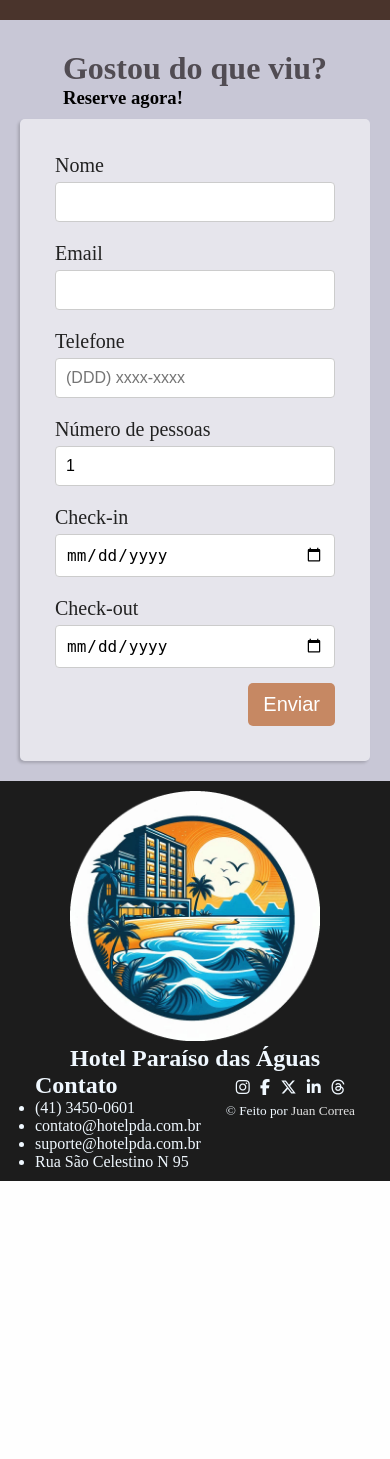
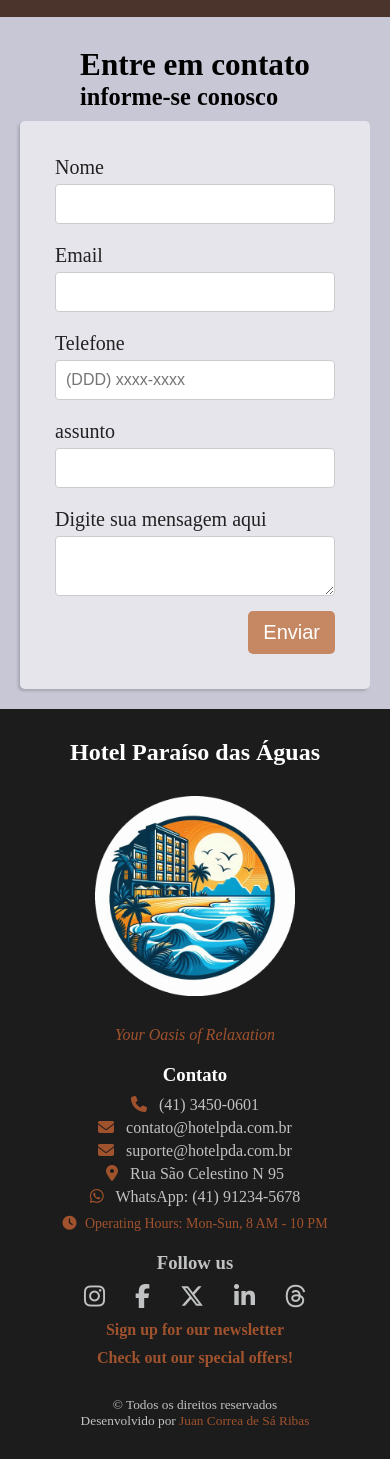
Before and after one commit to JuanCorreadeSaRibas/Projeto-Hotel, a PHP site: page / in a window 390 px wide. Shown: the part 2158-3617 px from the top of the page. Before the commit the page ends 3339 px from the top, so only its background shows below. Run offline with PHP 8.4, Linux system fonts and the light colour scheme; some web fonts are replaced.

Commit message:
Front-end pronto
É oq vamos ver

```diff
--- a/index.html
+++ b/index.html
@@ -36,30 +36,53 @@
                 <p>A combinação perfeita de luxo e hospitalidade em um só lugar.</p>
             </div>
         </section>
+        <section id="reserve">
+            <div class="rooms">
+                <div class="reserve-title-div">
+                    <h2>Quartos & Taxas <i class="fas fa-check-circle"></i></h2>
+                </div>
+                <div>
+                    <label for="amount">Número de pessoas</label>
+                    <select name="amount" id="amount">
+                        <option value="1" selected>1</option>
+                        <option value="2">2</option>
+                        <option value="3">3</option>
+                        <option value="4">4</option>
+                        <option value="5">5</option>
+                    </select>
 
+                </div>
+
+                <div>
+                    <label for="check-in">Check-in</label>
+                    <input type="date" name="check-in" id="check-in" required>
+                </div>
+                <div>
+
+                    <label for="check-out">Check-out</label>
+                    <input type="date" name="check-out" id="check-out" required>
+                </div>
+
+            </div>
+
+        </section>
         <section class="about" id="sobre">
             <div class="about-item">
                 <div class="about-text animate">
-                    <h2>Nossas Acomodações</h2>
-                    <p>Com quartos elegantemente decorados e equipados com as mais modernas comodidades, garantimos uma experiência de hospedagem única. Cada detalhe é pensado para seu máximo conforto, desde as camas king size até o serviço de quarto 24 horas.</p>
+                    <h1>Sobre o Hotel</h1>
+                    <p>Descubra o Paraíso das Águas, um refúgio perfeito para relaxar e renovar suas energias. Desfrute de acomodações confortáveis, vistas deslumbrantes e um atendimento impecável. Seja para uma escapada romântica ou férias em família, aqui você encontrará a tranquilidade e o conforto que merece. Reserve já! lor</p>
                 </div>
                 <div class="about-img">
-                    <img src="src/imagens/room-large.jpg" alt="Quarto do Hotel">
+                    <img src="src/imagens/pexels-asman-chema-91897-594077.jpg" alt="Quarto do Hotel">
                 </div>
             </div>
             <div class="about-item">
-                <div class="about-text animate">
-                    <h2>Lazer e Bem-Estar</h2>
-                    <p>Relaxe e recarregue as energias em nosso spa de luxo, que oferece uma variedade de tratamentos terapêuticos. Aproveite também nossa academia equipada com os mais modernos aparelhos e a piscina ao ar livre, ideal para um mergulho refrescante.</p>
-                </div>
-                <div class="about-img ">
-                    <img src="src/imagens/pool-medium.jpg" alt="Piscina do Hotel">
-                </div>
+
             </div>
         </section>
 
         <section class="location" id="localizacao">
-            <div class="location-text animate">
+            <div class="location-text">
                 <h2><i class="fas fa-map-location-dot "></i> Localização Privilegiada</h2>
                 <p>Situado em uma localização privilegiada, o Hotel Paraíso das Águas está próximo das principais atrações turísticas, centros de compras e áreas de negócios da cidade, proporcionando facilidade de acesso para todos os hóspedes.</p>
             </div>
@@ -68,10 +91,10 @@
             </div>
         </section>
 
-        <section id="reserve">
+        <section id="contato">
             <div class="reserve-title-div">
-                <h2>Gostou do que viu?</h2>
-                <h3>Reserve agora!</h3>
+                <h2>Entre em contato</h2>
+                <h3>informe-se conosco</h3>
             </div>
             <div id="formplace">
                 <form action="">
@@ -89,18 +112,15 @@
                             <input type="tel" name="phone" id="phone" autocomplete="tel" placeholder="(DDD) xxxx-xxxx" required>
                         </div>
                         <div class="form-item">
-                            <label for="amount">Número de pessoas</label>
-                            <input type="number" name="amount" id="amount" min="1" value="1" required>
+                            <label for="assunto">assunto</label>
+                            <input type="text" id="assunto">
                         </div>
                         <div class="form-item">
-                            <label for="check-in">Check-in</label>
-                            <input type="date" name="check-in" id="check-in" required>
-                        </div>
-                        <div class="form-item">
-                            <label for="check-out">Check-out</label>
-                            <input type="date" name="check-out" id="check-out" required>
+                            <label for="textmsg">Digite sua mensagem aqui</label>
+                            <textarea name="textmsg" id="textmsg"></textarea>
                             <input type="submit" value="Enviar">
                         </div>
+
                     </fieldset>
                 </form>
             </div>
@@ -108,30 +128,40 @@
     </main>
 
     <footer>
-        <div>
-            <img src="src/imagens/logo_favicon_no_bg_circled.png" alt="" width="250">
-            <h2>Hotel Paraíso das Águas</h2>
+        <div class="footer-item">
+            <div class="footer-logo">
+                <h2>Hotel Paraíso das Águas</h2>
+                <img src="src/imagens/logo_favicon_no_bg_circled.png" alt="" width="200">
+                <p class="tagline">Your Oasis of Relaxation</p> <!-- Added tagline -->
+            </div>
+
         </div>
-        <div>
-            <h2>Contato</h2>
-            <ul>
-                <li>(41) 3450-0601</li>
-                <li>contato@hotelpda.com.br</li>
-                <li>suporte@hotelpda.com.br</li>
-                <li>Rua São Celestino N 95</li>
+        <div class="footer-item">
+            <div class="footer-contact">
+                <h3>Contato</h3>
+                <ul>
+                    <li><i class="fa-solid fa-phone"></i> (41) 3450-0601</li> <!-- Added icon -->
+                    <li><i class="fa-solid fa-envelope"></i> contato@hotelpda.com.br</li> <!-- Added icon -->
+                    <li><i class="fa-solid fa-envelope"></i> suporte@hotelpda.com.br</li> <!-- Added icon -->
+                    <li><i class="fa-solid fa-location-dot"></i> Rua São Celestino N 95</li> <!-- Added icon -->
+                    <li><i class="fa-brands fa-whatsapp"></i> WhatsApp: (41) 91234-5678</li> <!-- Added WhatsApp -->
+                </ul>
+                <p class="operating-hours"><i class="fa-solid fa-clock"></i> Operating Hours: Mon-Sun, 8 AM - 10 PM</p> <!-- Added operating hours -->
+            </div>
+        </div>
+        <div class="footer-item">
+            <h3>Follow us</h3>
+            <ul class="social-media">
+                <li><a href="#"><i class="fa-brands fa-instagram"></i></a></li>
+                <li><a href="#"><i class="fa-brands fa-facebook-f"></i></a></li>
+                <li><a href="#"><i class="fa-brands fa-x-twitter"></i></a></li>
+                <li><a href="#"><i class="fa-brands fa-linkedin-in"></i></a></li>
+                <li><a href="#"><i class="fa-brands fa-threads"></i></a></li>
             </ul>
+            <a href="#" class="newsletter-signup">Sign up for our newsletter</a> <!-- Added newsletter signup -->
+            <a href="#" class="special-offers">Check out our special offers!</a> <!-- Added special offers link -->
         </div>
-        <div>
-            <ul class="social-media">
-                <li><i class="fa-brands fa-instagram"><a href="#"></a></i></li>
-                <li><i class="fa-brands fa-facebook-f"><a href="#"></a></i></li>
-                <li><i class="fa-brands fa-x-twitter"><a href="#"></a></i></li>
-                <li><i class="fa-brands fa-linkedin-in"><a href="#"></a></i></li>
-                <li><i class="fa-brands fa-threads"><a href="#"></a></i></li>
-            </ul>
-
-            <small>&copy; Feito por <a href="https://juancorreadesaribas.github.io/" target="_blank" rel=" noopener author">Juan Correa</a></small>
-        </div>
+        <small>&copy; Todos os direitos reservados <br> Desenvolvido por <a href="https://juancorreadesaribas.github.io/" target="_blank" rel="noopener author">Juan Correa de Sá Ribas</a>  </small>
     </footer>
 
     <script src="src/js/script.js"></script>
--- a/src/css/style.css
+++ b/src/css/style.css
@@ -42,13 +42,28 @@ body {
 
 header {
     width: 100%;
-    background-image: linear-gradient(120deg, #c68863, #db7c7c);
+    background-image: linear-gradient(90deg, #c68863, #db7c7c);
+    background-size: 300% 300%;
     color: #e2e2e2;
     top: 0;
     left: 0;
     box-shadow: 5px 0px 4px rgba(201, 201, 201, 0.865);
+    animation: bg-color 5s ease infinite;
 }
 
+@keyframes bg-color {
+    0%{
+        background-position: 50% 0%;
+    }
+
+    50%{
+        background-position: 100% 50%;
+    }
+
+    100%{
+        background-position: 50% 0%;
+    }
+}
 
 nav {
     display: flex;
@@ -119,7 +134,8 @@ a:hover{
     box-shadow: inset 0px -10px 5px rgba(0, 0, 0, 0.13);
 }
 
-.img-g .slogan {
+.img-g > .slogan {
+    font-family: var(--font1);
     color: rgb(255, 255, 255);
     text-shadow: 2px -2px rgba(95, 95, 95, 0.267);
     padding: 30px;
@@ -130,6 +146,7 @@ a:hover{
 .img-g .slogan h2{
     text-align: center;
 }
+
 
 section, .about {
     width: 100%;
@@ -155,6 +172,37 @@ section, .about {
 .about-text, .reserve-title-div {
     max-width: 600px;
     padding: 10px;
+    font-size: 1.3em;
+}
+
+section#reserve{
+    background-color: #1c1c1c;
+    padding: 20px;
+}
+
+.rooms{
+    width: 100%;
+    display: flex;
+    flex-flow: row nowrap;
+    justify-content: space-evenly;
+    align-items: center;
+    gap: 20px;
+}
+
+.rooms label, .rooms h2{
+    color: white;
+    text-align: center;
+}
+
+
+.rooms div{
+    display: flex;
+    flex-direction: column;
+}
+
+.rooms label, .rooms select, .rooms input{
+    flex: auto;
+
 }
 
 .animate {
@@ -165,7 +213,7 @@ section, .about {
 
 .animate.visible {
     opacity: 1;
-    transform: translateY(0);
+    transform: translateY(1);
 }
 
 .about-img {
@@ -204,6 +252,7 @@ section, .about {
 .location-text p {
     color: white;
     text-align: justify;
+    font-size: 1.2em;
     padding: 10px;
 }
 
@@ -213,7 +262,7 @@ section, .about {
     height: 400px;
 }
 
-section#reserve{
+section#contato{
     width: 100%;
     padding: 20px;
     background-color: #c8c7d6;
@@ -224,10 +273,6 @@ section#reserve{
     text-align: justify;
 }
 
-.reserve-title-div h2{
-    font-size: 2em;
-    color: #514c53;
-}
 
 form{
     background-color: rgba(255, 255, 255, 0.548);
@@ -263,7 +308,7 @@ label{
     margin-bottom: 5px;
 }
 
-input[type="text"], input[type="email"], input[type="tel"],input[type="date"],input[type="number"] {
+input[type="text"], input[type="email"], input[type="tel"],input[type="date"],input[type="number"], textarea, select{
     width: 100%;
     padding: 10px;
     font-size: 16px;
@@ -271,8 +316,11 @@ input[type="text"], input[type="email"], input[type="tel"],input[type="date"],in
     border-radius: 4px;
 }
 
+
+
 textarea {
     resize: vertical;
+
 }
 
 
@@ -288,24 +336,128 @@ input[type="submit"]{
     cursor: pointer;
 }
 
-footer{
-    padding: 10px;
+footer {
+    padding: 30px;
     background-color: #1c1c1c;
-    color: aliceblue;
+    color: rgb(193, 194, 195);
     display: flex;
     flex-flow: row wrap;
-    align-items: stretch;
-    justify-content: space-evenly;
+    justify-content: space-around;
+    align-items: flex-start;
 }
 
-.social-media{
-    font-family: var(--font2);
-    list-style-type: none;
+/* Footer Item Styles */
+.footer-item {
     display: flex;
-    justify-content: space-around;
-    padding: 5px;
+    flex-flow: column;
+    align-items: flex-start;
+    margin-bottom: 20px;
+    flex: 1;
+    min-width: 200px;
 }
 
+/* Logo and Contact Section */
+.footer-logo img {
+    display: flex;
+    margin: 30px;
+}
+
+.footer-logo h2 {
+    margin: 0;
+    color: white;
+    text-align: center;
+}
+
+.tagline {
+    color: #a0522d;
+    font-style: italic;
+    margin-top: 5px;
+    text-align: center;
+}
+
+.footer-contact ul {
+    list-style: none;
+    padding: 0;
+}
+
+.footer-contact h3 {
+    margin-bottom: 10px;
+    color: white;
+}
+
+.footer-contact ul li {
+    margin-bottom: 5px;
+}
+
+.footer-contact ul li i {
+    margin-right: 8px;
+    color: #a0522d;
+}
+
+.operating-hours {
+    margin-top: 10px;
+    font-size: 14px;
+    color: #a0522d;
+}
+
+.operating-hours i {
+    margin-right: 5px;
+}
+
+/* Social Media Links */
+.social-media {
+    display: flex;
+    gap: 30px;
+    margin-bottom: 10px;
+    margin-top: 10px;
+}
+
+.social-media li {
+    list-style: none;
+}
+
+.social-media a {
+    color: rgb(193, 194, 195);
+    font-size: 24px;
+    transition: color 0.3s;
+}
+
+.social-media a:hover {
+    color: #a0522d; /* Hover color */
+}
+
+/* Newsletter Signup and Special Offers */
+.newsletter-signup, .special-offers {
+    display: block;
+    color: #a0522d;
+    margin-bottom: 10px;
+    text-decoration: none;
+    font-weight: bold;
+}
+
+.newsletter-signup:hover, .special-offers:hover {
+    text-decoration: underline;
+}
+
+/* Attribution */
+footer small {
+    color: rgb(193, 194, 195);
+    justify-self: center;
+    align-self: flex-end;
+    text-align: center;
+    width: 100%;
+}
+
+footer small a {
+    color: #a0522d;
+    text-decoration: none;
+}
+
+footer small a:hover {
+    text-decoration: underline;
+}
+
+/*  Media Queries */
 @media (min-width: 768px) {
     .nav-links {
         display: flex !important;
@@ -313,7 +465,6 @@ footer{
         opacity: 1;
         max-height: none;
     }
-
 
     .img-g {
         align-items: center;
@@ -331,10 +482,11 @@ footer{
     .about-item:nth-child(even) {
         flex-direction: row-reverse;
     }
+
+
 }
 
 @media (max-width: 768px) {
-
     nav {
         flex-direction: column;
     }
@@ -365,6 +517,37 @@ footer{
     .form-item {
         flex: 1 1 100%;
     }
+
+    .rooms {
+        flex-direction: column; /* Stack items on top of each other */
+    }
+
+    .rooms div h2{
+        font-size: 2em;
+    }
+
+    .rooms select, .rooms input[type="date"], .rooms input[type="submit"] {
+        width: 100%; /* Full width for small screens */
+        margin-bottom: 15px;
+    }
+
+    footer {
+        flex-direction: column;
+        align-items: center;
+    }
+
+    .footer-item {
+        align-items: center;
+        text-align: center;
+    }
+
+    .footer-logo, .footer-contact, .social-media {
+        align-items: center;
+    }
+
+    .social-media {
+        justify-content: center;
+    }
 }
 
 @media (min-width: 1024px) {
```
Also changed, not shown: src/imagens/hotel_logo.png (deleted), src/imagens/logo_favicon.jfif (deleted), src/imagens/pexels-asman-chema-91897-594077.jpg (added), src/imagens/pexels-rachel-claire-4993255.jpg (added), src/imagens/pexels-rachel-claire-4993266.jpg (added), src/imagens/pexels-rachel-claire-6126939.jpg (added).
